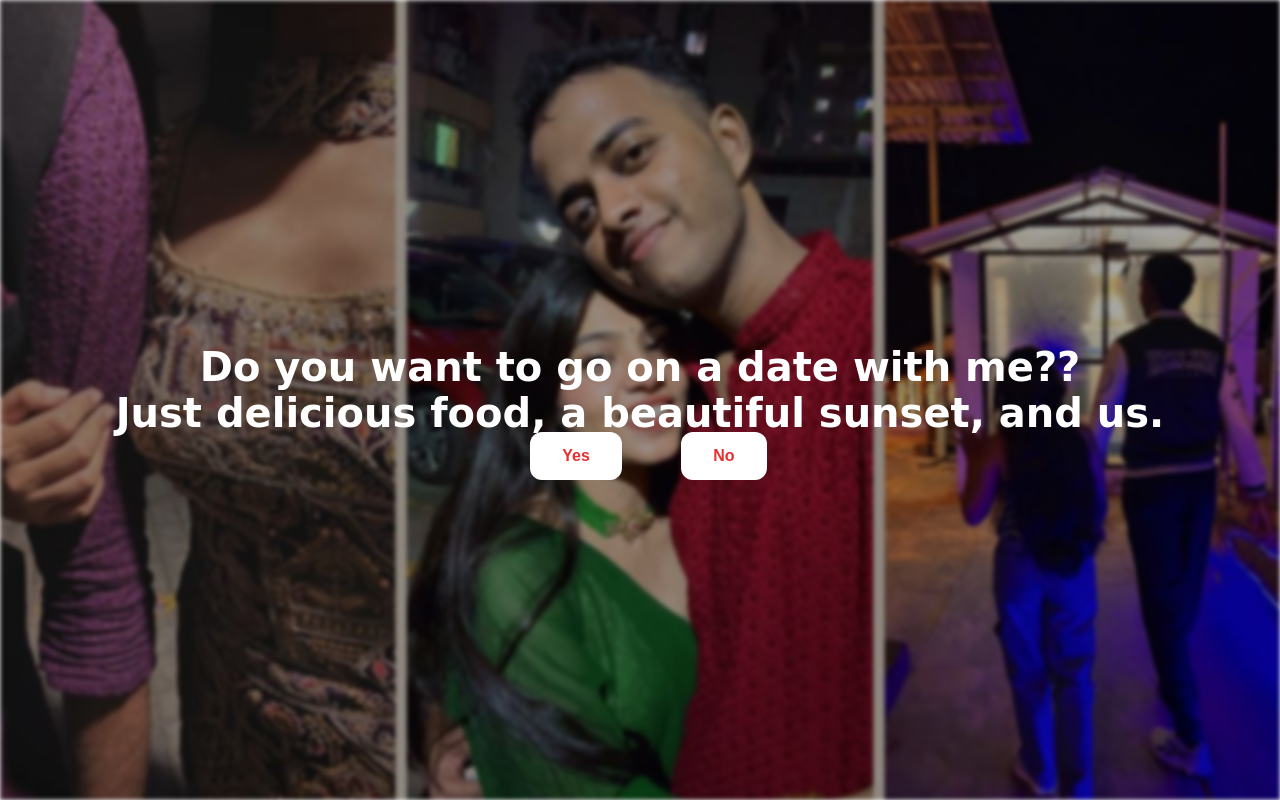
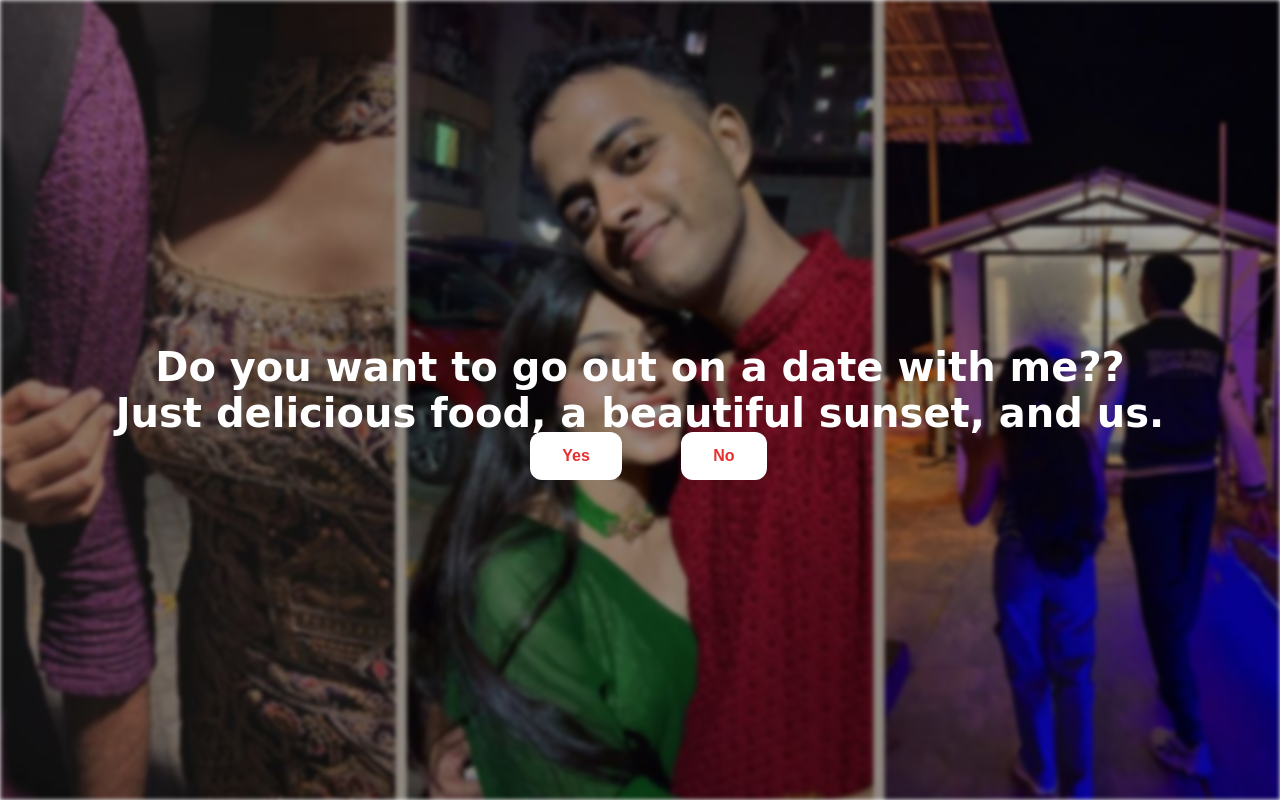
Before and after one commit to VeeRon1107/Website, a plain HTML site: page index.html in a window 1280 px wide. Drawn offline with Linux system fonts and the light colour scheme.

Commit message:
Update index.html

```diff
--- a/index.html
+++ b/index.html
@@ -7,7 +7,7 @@
     <body>
         <div class="container">
             <div >
-                <h1 class = "header_text">Do you want to go on a date with me??</h1>
+                <h1 class = "header_text">Do you want to go out on a date with me??</h1>
                 <h1 class = "header_text">Just delicious food, a beautiful sunset, and us. </h1>
             </div>
 
```
